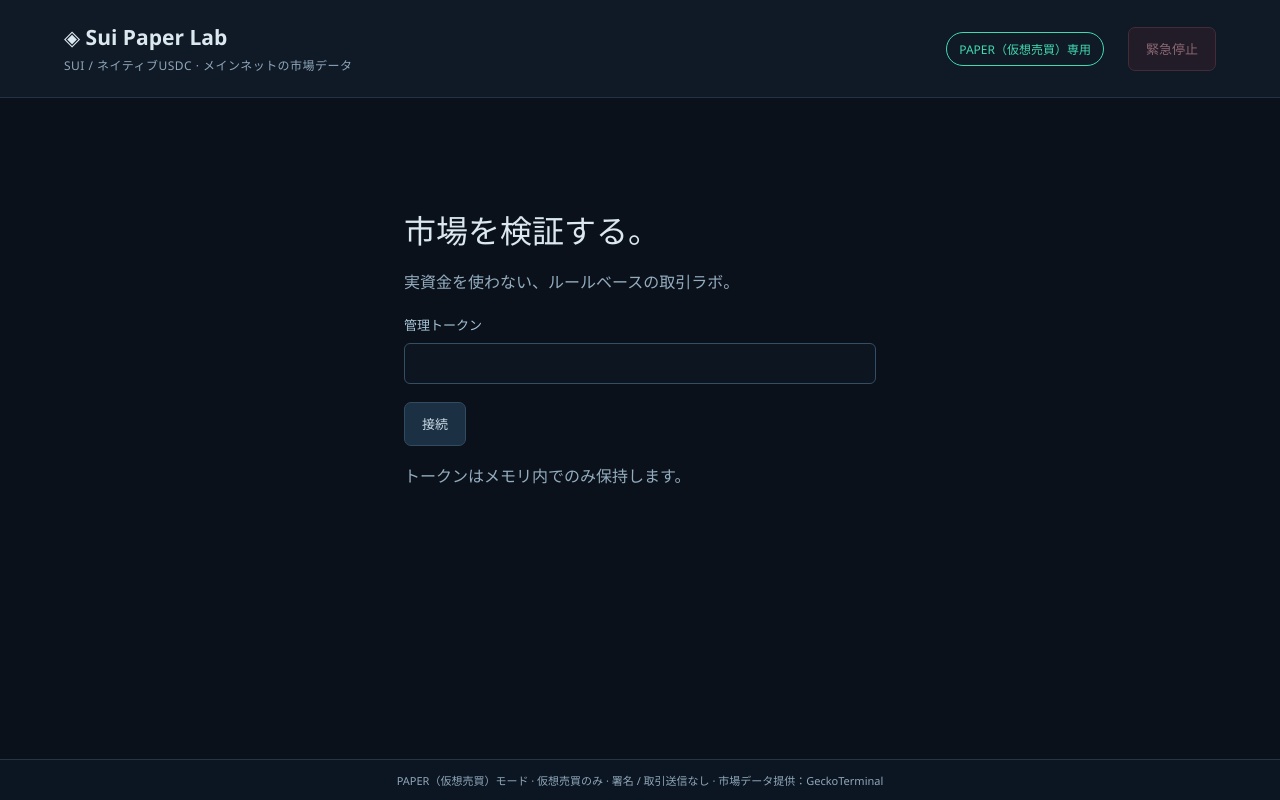
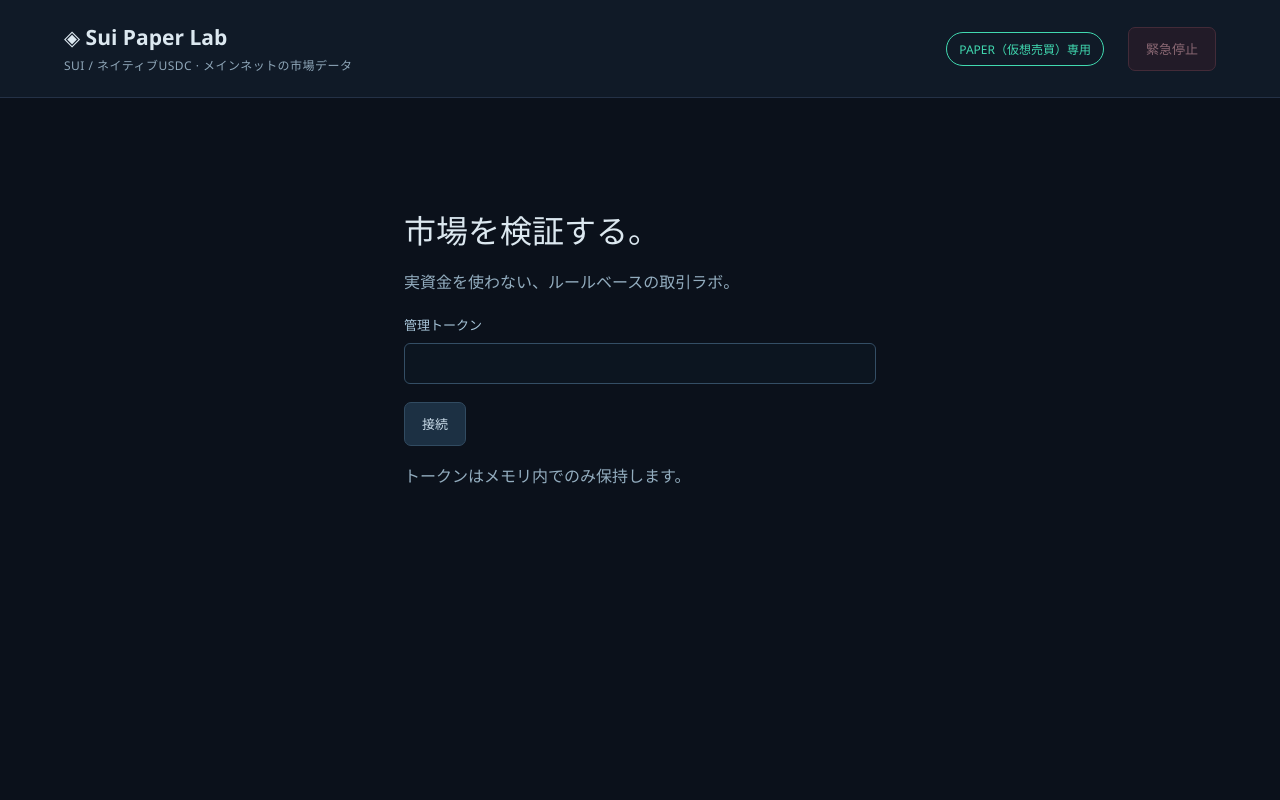
Before and after one commit to tajumaru/SuiBa, a React (Vite) app in the folder sui-ai-trading-bot/apps/dashboard/: page / in a window 1280 px wide. Built offline with nearby package versions, Linux system fonts and the light colour scheme.

Commit message:
Remove shared PAPER mode footer from all pages

```diff
--- a/sui-ai-trading-bot/apps/dashboard/src/main.tsx
+++ b/sui-ai-trading-bot/apps/dashboard/src/main.tsx
@@ -645,13 +645,6 @@ function App() {
           </main>
         </>
       )}
-      <footer>
-        PAPER（仮想売買）モード · 仮想売買のみ · 署名 / 取引送信なし ·
-        市場データ提供：
-        {data?.marketData
-          ? (data.marketData.source ?? "未取得")
-          : "GeckoTerminal"}
-      </footer>
     </>
   );
 }
--- a/sui-ai-trading-bot/apps/dashboard/src/style.css
+++ b/sui-ai-trading-bot/apps/dashboard/src/style.css
@@ -5,8 +5,7 @@
   font-synthesis: none;
 }
 main,
-header,
-footer {
+header {
   overflow-wrap: anywhere;
 }
 .cards {
@@ -136,7 +135,7 @@ nav .active {
 main {
   max-width: 1400px;
   margin: auto;
-  padding: 12px 5% 80px;
+  padding: 12px 5% 24px;
 }
 .title {
   display: flex;
@@ -309,17 +308,6 @@ th {
   display: grid;
   place-items: center;
   color: #8196a8;
-}
-footer {
-  position: fixed;
-  bottom: 0;
-  width: 100%;
-  padding: 12px;
-  background: #0c1622;
-  border-top: 1px solid #263448;
-  color: #8fa7b9;
-  font-size: 11px;
-  text-align: center;
 }
 @media (max-width: 800px) {
   .cards {
@@ -543,15 +531,9 @@ footer {
   header button {
     min-height: 44px;
   }
-  /* Keep the end of the page clear of the fixed bar; the footer,
-     fixed on desktop, flows at the end of the page on mobile
-     instead of colliding with the bar. */
+  /* Keep the end of the page clear of the fixed bottom tab bar. */
   main {
     padding-bottom: calc(84px + env(safe-area-inset-bottom));
-  }
-  footer {
-    position: static;
-    margin-bottom: calc(72px + env(safe-area-inset-bottom));
   }
   .easy-settings .controls {
     flex-direction: column;
```
